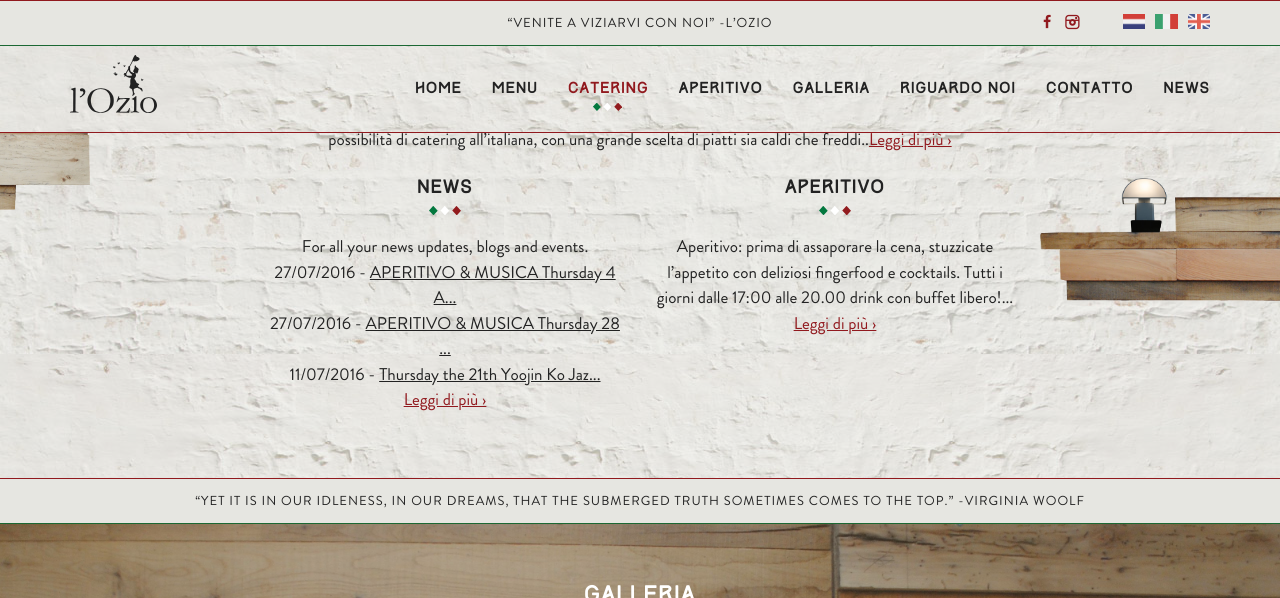
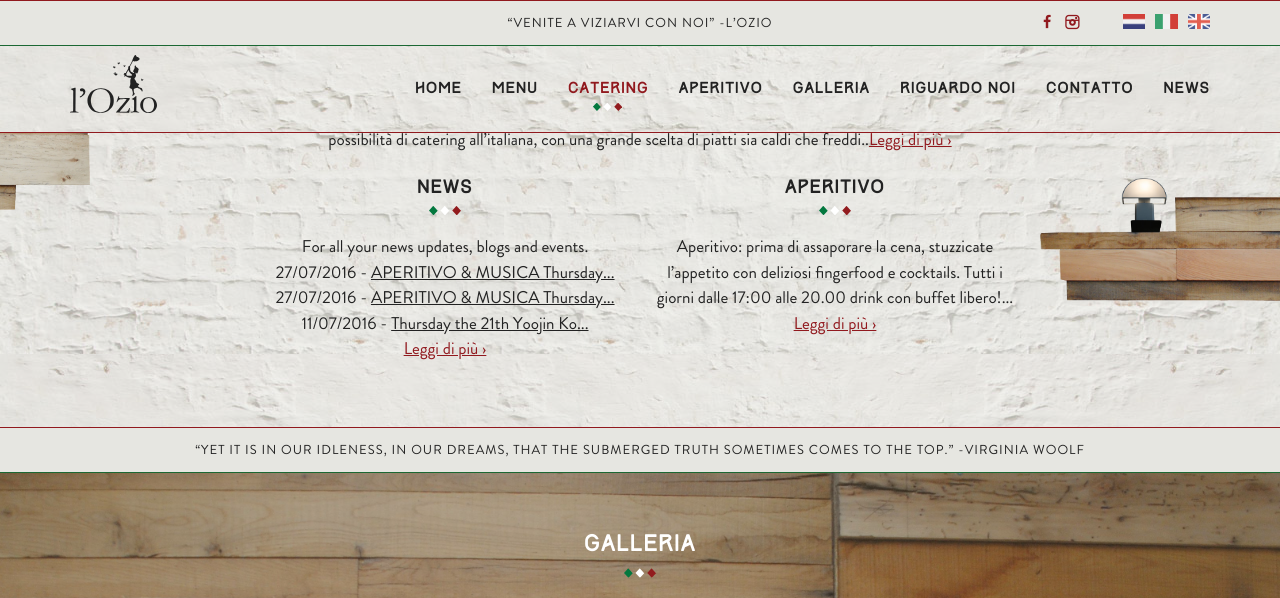
Before and after one commit to jhvanderschee/lozio_it, a Jekyll site: the page built from index.md, in a window 1280 px wide and 900 px high, scrolled down 922 px, cut to the strip 0-598 px from the top of the window. Built offline with Jekyll 4.4.1, drawn with Linux system fonts in a browser that asks for light colours.

Commit message:
Updated '/_layouts/home.html' via CloudCannon

```diff
--- a/_layouts/home.html
+++ b/_layouts/home.html
@@ -46,7 +46,7 @@
                         <div class="post-content"><div class="editable"><p>Per una festa con la famiglia o i vostri amici oppure per un&rsquo;occasione d&rsquo;affari il ristorante l&rsquo;Ozio vi offre diverse possibilit&agrave; di catering all&rsquo;italiana, con una grande scelta di piatti sia caldi che freddi..<a target="_blank" href="/catering">Leggi di pi&ugrave; &rsaquo;</a></p></div>
 
                           <div class="row">
-                            <div class="col-md-6"><h2>News</h2><div><p>For all your news updates, blogs and events.<br />{% for post in site.posts | limit: 3 %}{{ post.date | date: "%d/%m/%Y" }} - <a href="{{ post.url }}" class="blog">{{ post.title | truncate: 34, "..." }}</a><br />{% endfor %}<a href="/news">Leggi di pi&ugrave; &rsaquo;</a></p></div></div>
+                            <div class="col-md-6"><h2>News</h2><div><p>For all your news updates, blogs and events.<br />{% for post in site.posts | limit: 3 %}{{ post.date | date: "%d/%m/%Y" }} - <a href="{{ post.url }}" class="blog">{{ post.title | truncate: 30, "..." }}</a><br />{% endfor %}<a href="/news">Leggi di pi&ugrave; &rsaquo;</a></p></div></div>
                             <div class="col-md-6"><h2>Aperitivo</h2><div class="editable"><p>Aperitivo: prima di assaporare la cena, stuzzicate l&rsquo;appetito con deliziosi fingerfood e cocktails. Tutti i giorni dalle 17:00 alle 20.00 drink con buffet libero!... <a target="_blank" href="/aperitivo">Leggi di pi&ugrave; &rsaquo;</a></p></div></div>
                           </div>
 
```
